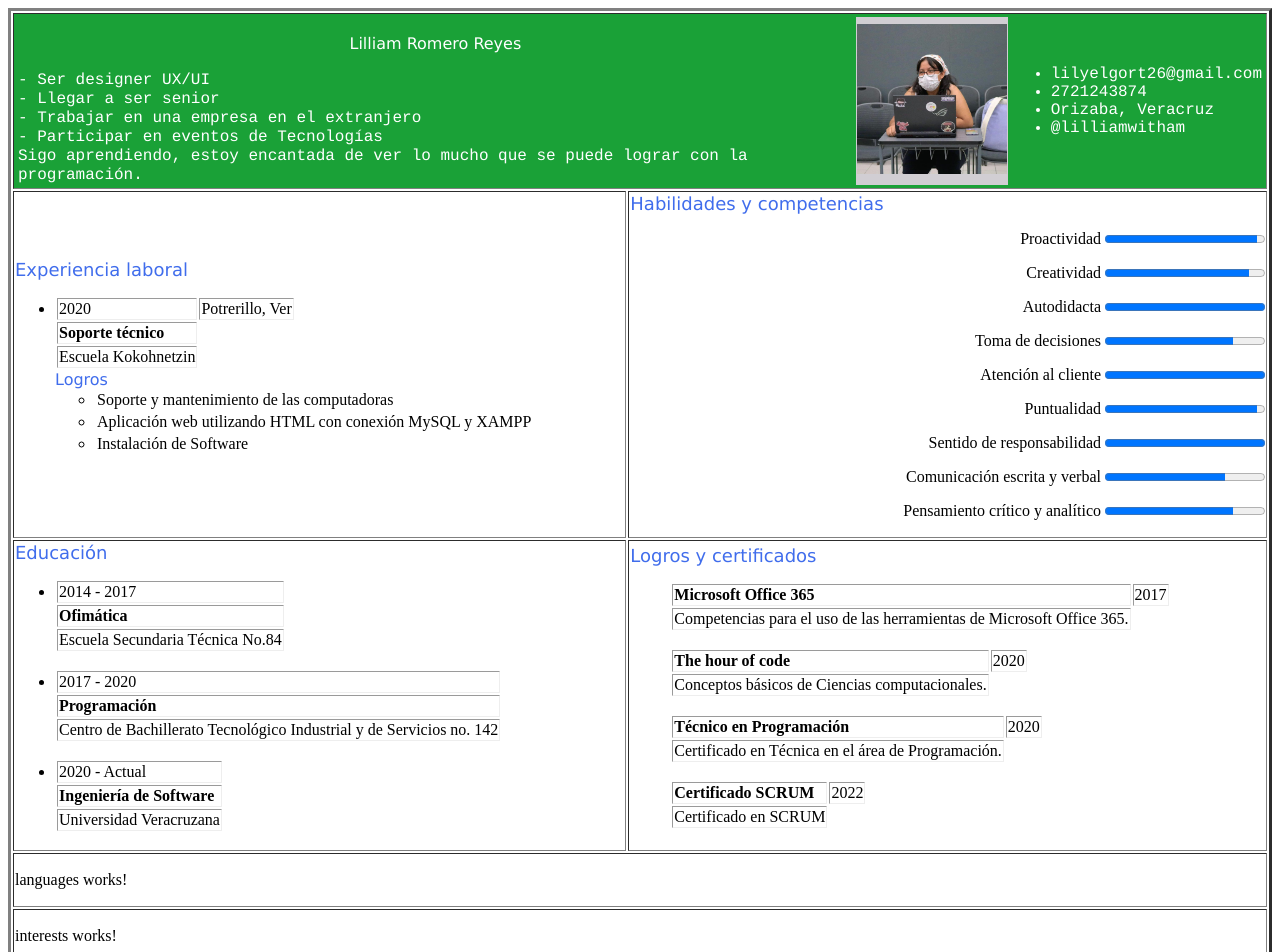
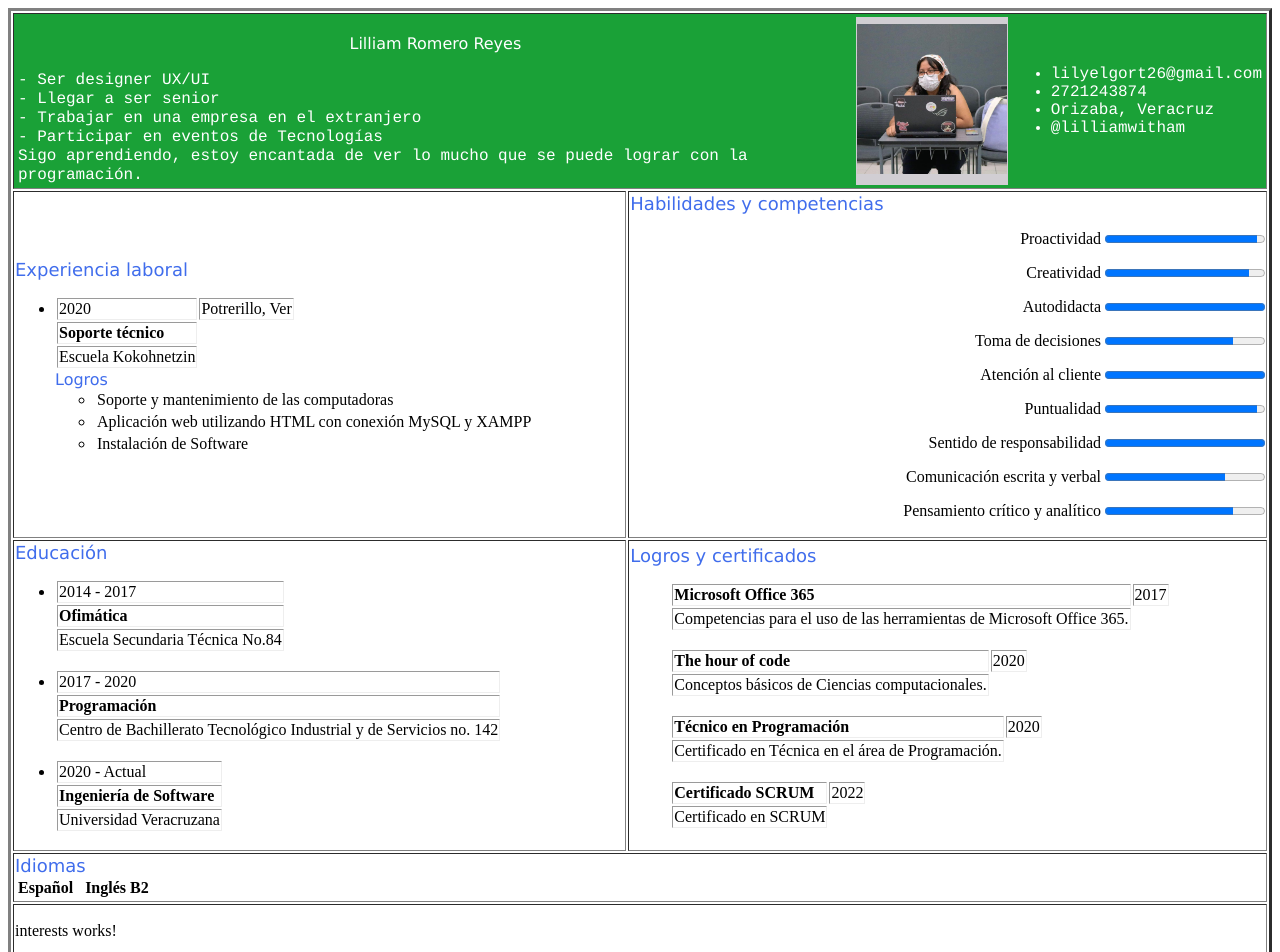
Before and after one commit to LilliamwithaM/LilliamwithaM.github.io, an Angular app: page / in a window 1280 px wide. Shown: the top 952 px of the page. Built offline with nearby package versions, Linux system fonts and the light colour scheme.

Commit message:
create languages #2

```diff
--- a/src/app/languages/languages.component.html
+++ b/src/app/languages/languages.component.html
@@ -1 +1,10 @@
-<p>languages works!</p>
+<font face = "Verdana" size = "4" color ="#406DEC">
+    Idiomas</font><br/>
+
+    <table>
+        <tr><td><b>Español</b></td>
+            <td></td>
+            <td></td>
+            <td><b>Inglés B2</b></td>
+        </tr>
+    </table>
```
